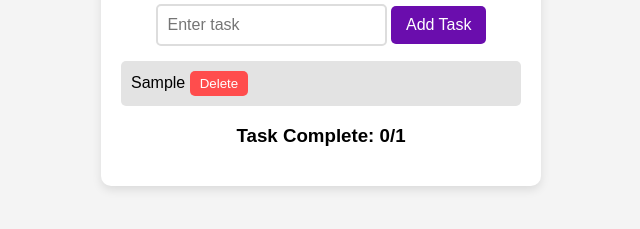
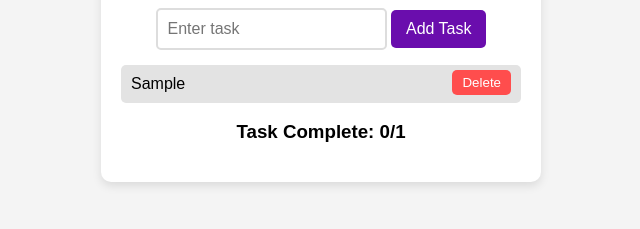
Before and after one commit to rajdipsaha-IIT-KGP/TODOLIST, a plain HTML site: page index.html in a window 1280 px wide. Both pictures are taken after typing "Sample" into the empty fields and a click on the button "Add Task". Shown: the part 355-584 px from the top of the page, without its empty margins (319-959 px from the left). Drawn offline with Linux system fonts and the light colour scheme.

Commit message:
Update style.css

```diff
--- a/style.css
+++ b/style.css
@@ -79,8 +79,8 @@ body {
     margin: 8px 0;
     padding: 10px;
     border-radius: 5px;
+    position: relative;
     display: flex;
-    position:relative;
     justify-content: space-between; /* Aligns text and button */
     align-items: center;
     transition: transform 0.3s ease-in-out, opacity 0.3s ease-in-out;
@@ -95,9 +95,9 @@ body {
 .Delete {
     background: #ff4d4d;
     color: white;
+    position: absolute;
     border: none;
     padding: 5px 10px;
-    position:absolue;
     top:5px;
     right:10px;
     border-radius: 5px;
```
